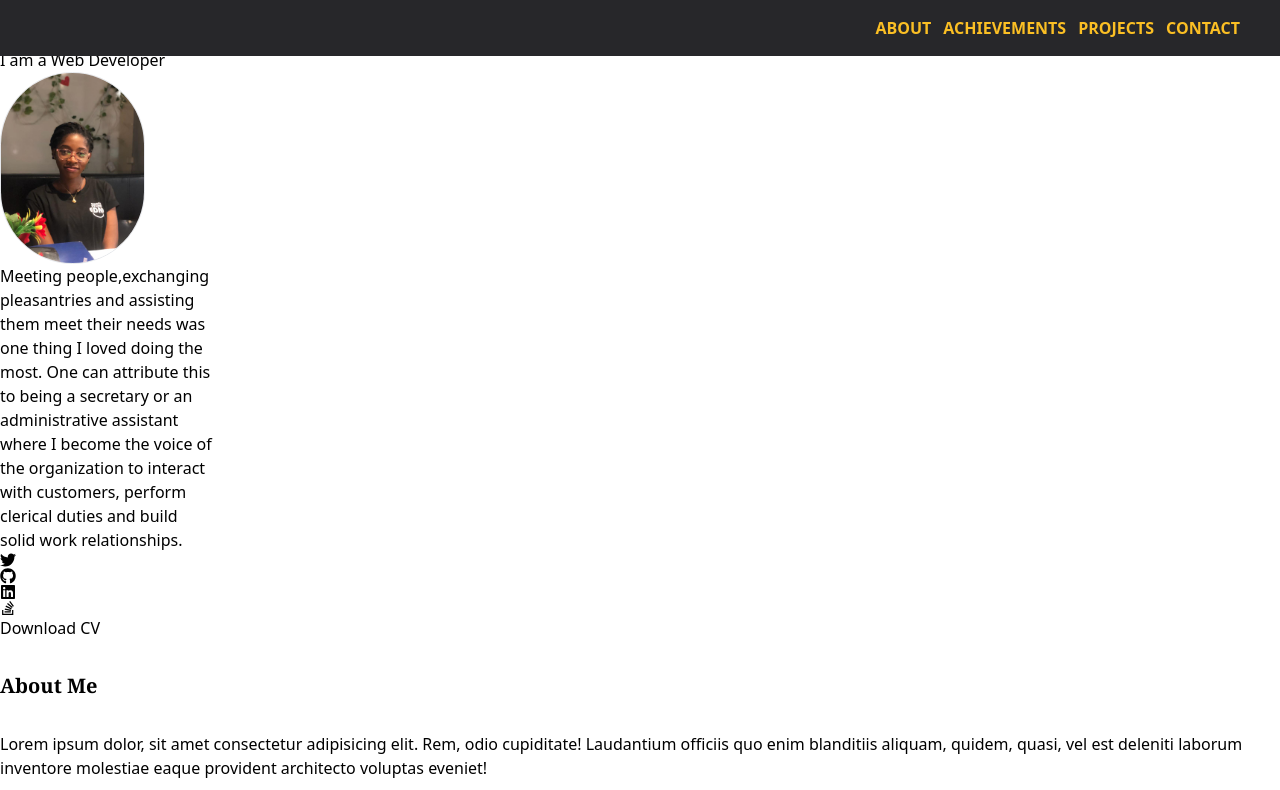
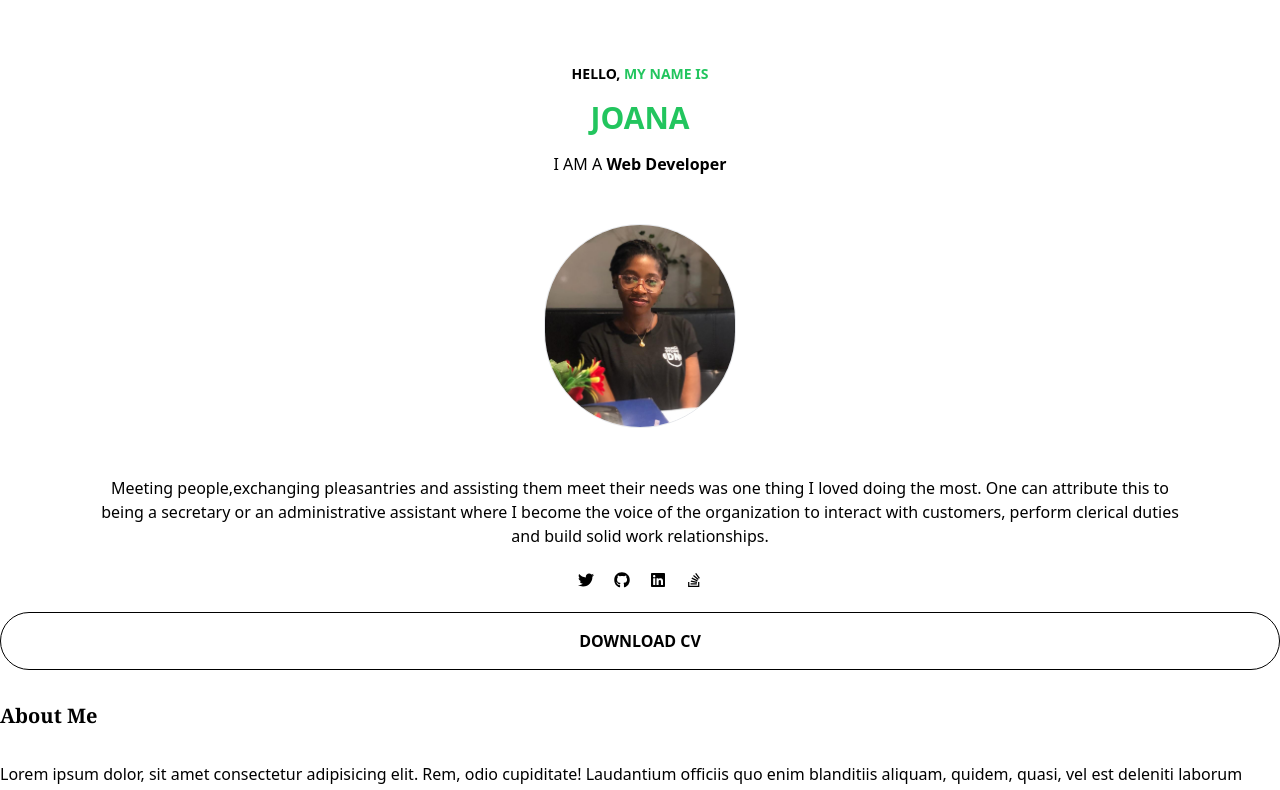
Before and after one commit to JoanaQuadzie/joana-portfolio, a React (Create React App) app: page / in a window 1280 px wide. Shown: the top 790 px of the page. Built offline with nearby package versions, Linux system fonts and the light colour scheme.

Commit message:
adjusted the hero section

```diff
--- a/src/assets/pages/homepage.jsx
+++ b/src/assets/pages/homepage.jsx
@@ -1,5 +1,5 @@
 import React from "react";
-import Navbar from "../../components/navbar.jsx";
+// import Navbar from "../../components/navbar.jsx";
 import Hero from "../../components/hero.jsx";
 import About from "../../components/about.jsx";
 import Skills from "../../components/skills.jsx";
@@ -13,7 +13,7 @@ import Footer from "../../components/footer.jsx";
 export default function homepage() {
   return (
     <>
-      <Navbar />
+      {/* <Navbar /> */}
       <Hero />
       <About />
       <Skills />
--- a/src/components/hero.jsx
+++ b/src/components/hero.jsx
@@ -12,24 +12,37 @@ export default function Hero() {
     <div>
       <div>
         <section>
-          <p>Hello, my name is</p>
-          <p>Joana</p>
-          <p>I am a Web Developer</p>
-          <img className="h-48 border rounded-full" src={Bgport} />
-          <p className="w-1/6">
+          <div className="text-center mt-16">
+            <p className="text-sm font-semibold uppercase">
+              Hello, <span className="text-green-500">my name is</span>
+            </p>
+            <p className="text-green-500 text-3xl font-bold mt-4 uppercase">
+              Joana
+            </p>
+            <p className="mt-4">
+              I AM A{" "}
+              <span className="font-bold capitalized ">Web Developer</span>
+            </p>
+          </div>
+          <div className="flex w-full justify-center">
+            <img className=" w-48 border rounded-full my-12" src={Bgport} />
+          </div>
+          <p className="px-24 text-center">
             Meeting people,exchanging pleasantries and assisting them meet their
             needs was one thing I loved doing the most. One can attribute this
             to being a secretary or an administrative assistant where I become
             the voice of the organization to interact with customers, perform
             clerical duties and build solid work relationships.{" "}
           </p>
-          <div>
+          <div className="flex justify-center my-6 space-x-5">
             <FaTwitter />
             <FaGithub />
             <FaLinkedin />
             <FaStackOverflow />
           </div>
-          <button>Download CV</button>
+          <div className="text-center mt-2 border rounded-full border-black p-4 ">
+            <button className="font-bold ">DOWNLOAD CV</button>
+          </div>
         </section>
       </div>
     </div>
```
Also changed, not shown: src/assets/bgport.jpg.
